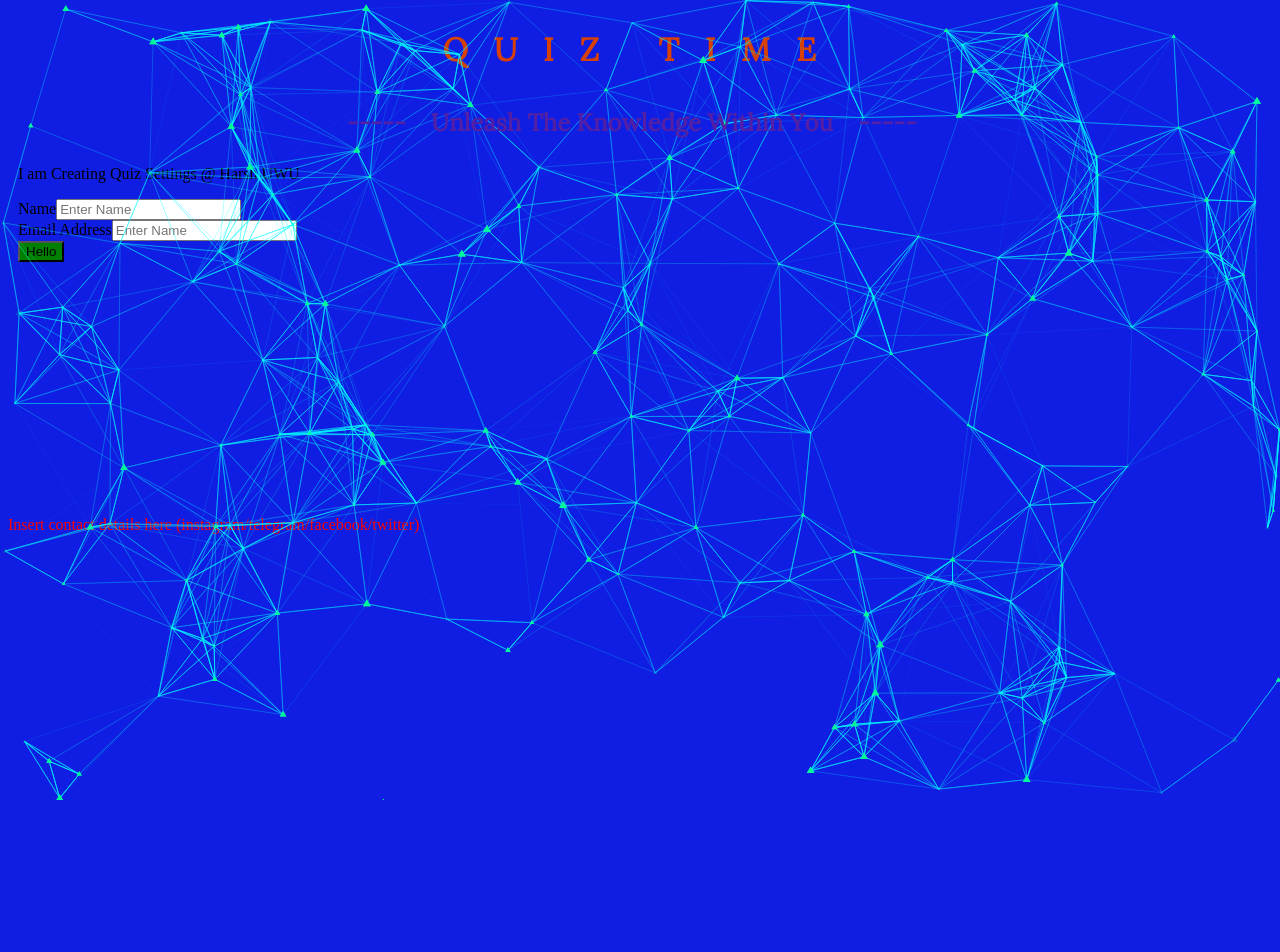
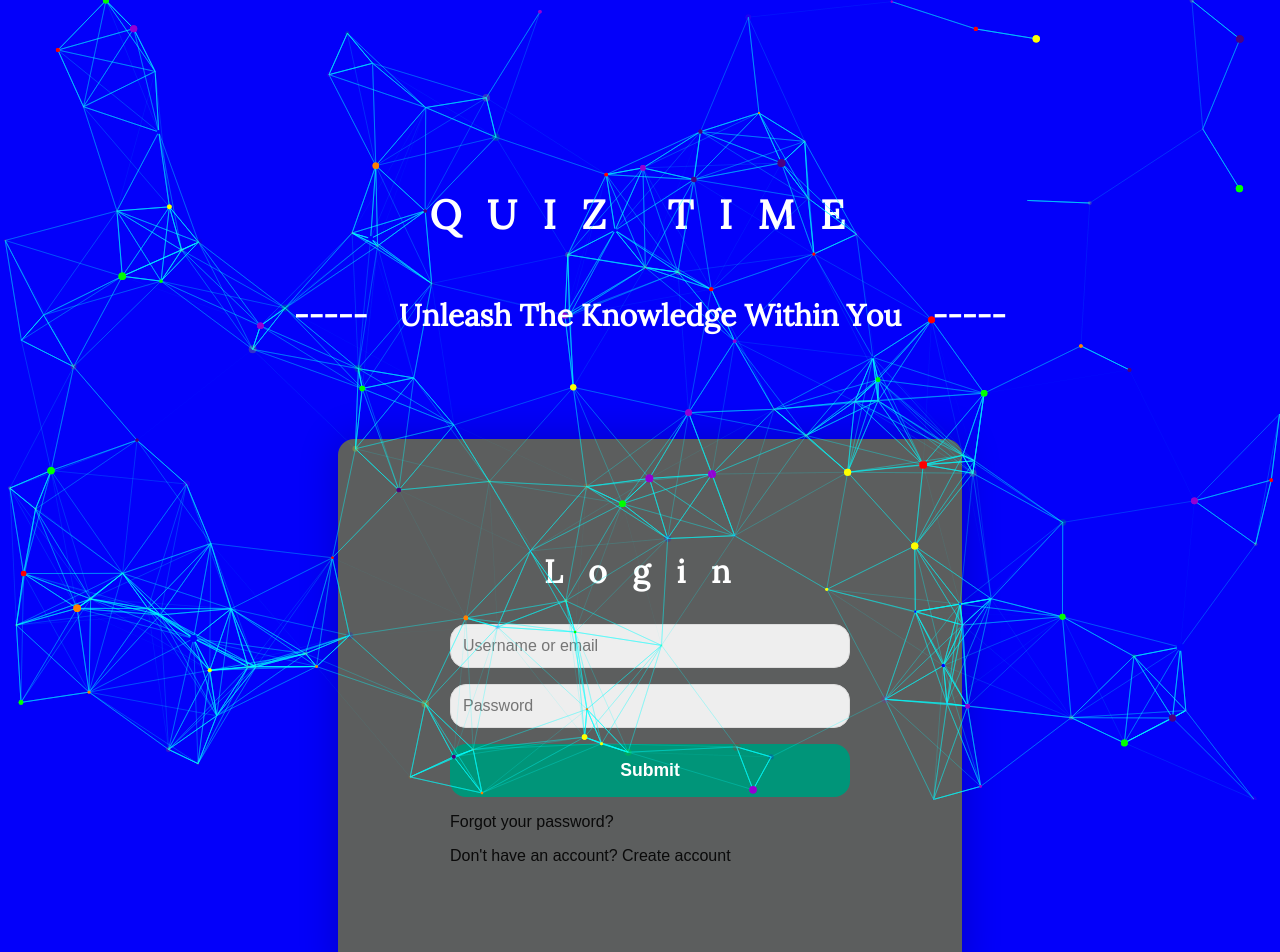
Before and after one commit to Pixels123priyal/QuizTime, a React (Create React App) app: page / in a window 1280 px wide. Shown: the top 952 px of the page. Before the commit the page ends 800 px from the top, so only its background shows below. Built offline with nearby package versions, Linux system fonts and the light colour scheme.

Commit message:
Add files via upload
With Login Interface

```diff
--- a/src/App.css
+++ b/src/App.css
@@ -7,17 +7,18 @@
    padding:0.01px;
 }
 h1{
-    color:rgb(216, 65, 5);
+    color:white;
     letter-spacing: 2vw;
     font-family: 'Lora',serif;
+    font-weight:bold;
+    animation-name:totheheading;
+    animation-iteration-count: infinite;
+    animation-duration:4s;
 }
 h2{
-    color:rgb(83, 32, 165);
+    color:white;
     font-family: 'Lora',serif;
-    padding: 5px 25px 5px 5px;
-    margin-block-start: 0.23em;
-    margin-block-end: 0.23em;
-
+    font-weight:bold;
 }
 .Message{
     margin:5px;
@@ -26,6 +27,7 @@ h2{
     align-items:center;
 }
 .temporary{
-    color: red;
+    color: black ;
+    font-size: bold;
 
 }
--- a/src/App.js
+++ b/src/App.js
@@ -16,7 +16,7 @@ function App() {
       <div className="Main-Heading"><h1>QUIZ TIME</h1></div>
       <div className="Message">
         <h2>
-          <Bounce left cascade>-----    Unleash The Knowledge Within You    -----
+          <Bounce right cascade>-----    Unleash The Knowledge Within You    -----
             </Bounce>
           </h2>
       </div>
--- a/src/Components/Button.js
+++ b/src/Components/Button.js
@@ -7,11 +7,13 @@ const Button = ({ color, text,onClick }) => {
         <button className='btn'
         style={{ backgroundColor: color }}
         onClick={onClick}>{text}</button>
+
     </div> )
 }
 
 Button.defaultProps = {
-    color: 'red'
+    color: 'red',
+    // alert:"Are you Sure ?"
 }
 
 Button.propTypes = {
--- /dev/null
+++ b/src/Components/Footer.css
@@ -0,0 +1,11 @@
+.temporary{
+    font-family:'Lora',serif;
+    font-size:1.2em;
+    display:flex;
+}
+.contactdetails{
+    display:flex;
+    margin:auto;
+    align-items: center;
+    justify-content: center;
+}
--- a/src/Components/Footer.js
+++ b/src/Components/Footer.js
@@ -1,9 +1,9 @@
 import React from 'react'
-
+import './Footer.css'
 const Footer = () => {
     return (
         <footer className="contactdetails">
-            <p className="temporary">Insert contact details here (instagram/telegram/facebook/twitter)</p>
+            {/* <p className="temporary">Insert contact details here (instagram/telegram/facebook/twitter)</p> */}
         </footer>
     )
 }
--- /dev/null
+++ b/src/Components/QuizData.css
@@ -0,0 +1,179 @@
+/* .QuizSetting{
+    display:flex;
+    align-items: center;
+    justify-content: center;
+    margin:auto;
+    flex-direction: column;
+
+;}
+.form-control{
+margin-top:1em;
+
+}
+.form-control input{
+    display:block;
+    font-family:'Lora',serif;
+    font-size:1.12em;
+    border:none;
+}
+.QuizSetting Button{
+margin-top:2em;
+font-family:'Lora',serif;
+font-size:1.8em;
+border:none;
+border-radius:4px;
+background:blue;
+transition: background 0.5s linear;
+}
+.QuizSetting Button:hover{
+    background:rgb(88, 88, 202);
+    cursor:pointer;
+
+}
+.form-control input
+{
+    font-family:'Lora',serif;
+    font-size:1.8em;
+}
+.QuizSetting label{
+    font-size:1.8em;
+} */
+
+body {
+    display: flex;
+    --color-primary: #009579;
+    --color-primary-dark: #007f67;
+    --color-secondary: #0a0a0a;
+    --color-error: #cc3333;
+    --color-success: #4bb144;
+    --border-radius: 16px;
+
+    margin: 10;
+    height: 100vh;
+    display: flex;
+    align-items:center;
+    justify-content:center;
+    font-size: 20px;
+    background: url(./BgColor.jpg);
+    background-size:cover;
+}
+
+.container {
+    /* display: flex; */
+    width: 400px;
+    max-width: 400px;
+    margin: 5rem;
+    padding: 7rem;
+    box-shadow: 0 0 40px rgba(0, 0, 0, 0.2);
+    border-radius: var(--border-radius);
+    /* background: #ffffff; */
+    background:#5c5e5e;
+}
+
+.container,
+.form__input,
+.form__button {
+
+
+    font: 500 1rem 'Quicksand', sans-serif;
+}
+
+.form--hidden {
+    display: none;
+}
+
+.form > *:first-child {
+    margin-top: 0;
+}
+
+.form > *:last-child {
+    margin-bottom: 0;
+}
+
+.form__title {
+    margin-bottom: 2rem;
+    text-align: center;
+}
+
+.form__message {
+    text-align: center;
+    margin-bottom: 1rem;
+}
+
+.form__message--success {
+    color: var(--color-success);
+}
+
+.form__message--error {
+    color: var(--color-error);
+}
+
+.form__input-group {
+    margin-bottom: 1rem;
+}
+
+.form__input {
+
+    display: block;
+    width: 100%;
+    padding: 0.75rem;
+    box-sizing: border-box;
+    border-radius: var(--border-radius);
+    border: 1px solid #dddddd;
+    outline: none;
+    background: #eeeeee;
+    /* transition: background 0.2s, border-color 0.2s; */
+}
+
+.form__input:focus {
+
+    border-color: var(--color-primary);
+    background: #ffffff;
+}
+
+.form__input--error {
+    color: var(--color-error);
+    border-color: var(--color-error);
+}
+
+.form__input-error-message {
+    margin-top: 0.5rem;
+    font-size: 0.85rem;
+    color: var(--color-error);
+}
+
+.form__button {
+    width: 100%;
+    padding: 1rem 2rem;
+    font-weight: bold;
+    font-size: 1.1rem;
+    color: #ffffff;
+    border: none;
+    border-radius: var(--border-radius);
+    outline: none;
+    cursor: pointer;
+    background: var(--color-primary);
+}
+
+.form__button:hover {
+    background: var(--color-primary-dark);
+}
+
+.form__button:active {
+    transform: scale(0.98);
+}
+
+.form__text {
+    display: flex;
+    text-align: center;
+}
+
+.form__link {
+    color: var(--color-secondary);
+    text-decoration: none;
+    cursor: pointer;
+}
+
+.form__link:hover {
+    text-decoration:underline;
+}
--- a/src/Components/QuizData.js
+++ b/src/Components/QuizData.js
@@ -1,7 +1,7 @@
 import React from 'react'
 import { PropTypes } from 'prop-types'
 import Button from './Button'
-
+import './QuizData.css'
 
 const QuizData = () => {
 
@@ -11,27 +11,126 @@ const QuizData = () => {
 
 
     return (
-        <div className="QuizSetting">
-            <p>I am Creating Quiz Settings @ Harsh UWU</p>
+        // <div className="QuizSetting">
+        //     <p>I am Creating Quiz Settings @ Harsh UWU</p>
 
-            <div className="form-control">
-                <label>
-                    Name
-                </label>
-                <input type='text' placeholder='Enter Name'/>
+        //     <div className="form-control">
+        //         <label>
+        //             Name
+        //         </label>
+        //         <input type='text' placeholder='Enter Name'/>
+        //     </div>
+
+        //     <div className="form-control">
+        //         <label>
+        //             Email Address
+        //         </label>
+        //         <input type='text' placeholder='Enter Name'/>
+        //     </div>
+
+        //     <Button  text='Submit' onClick={onClick} />
+
+        // </div>
+        <div class="container">
+        <form class="form" id="login">
+            <h1 class="form__title">Login</h1>
+            <div class="form__message form__message--error"></div>
+            <div class="form__input-group">
+                <input type="text" class="form__input" autofocus placeholder="Username or email"/>
+                <div class="form__input-error-message"></div>
             </div>
-
-            <div className="form-control">
-                <label>
-                    Email Address
-                </label>
-                <input type='text' placeholder='Enter Name'/>
+            <div class="form__input-group">
+                <input type="password" class="form__input" autofocus placeholder="Password"/>
+                <div class="form__input-error-message"></div>
             </div>
-
-            <Button color='green' text='Hello' onClick={onClick} />
-
-        </div>
+            <button class="form__button" type="submit">Submit</button>
+            <p class="form__text">
+                <a href="#" class="form__link">Forgot your password?</a>
+            </p>
+            <p class="form__text">
+                <a class="form__link" href="./" id="linkCreateAccount">Don't have an account? Create account</a>
+            </p>
+        </form>
+        <form class="form form--hidden" id="createAccount">
+            <h1 class="form__title">Create Account</h1>
+            <div class="form__message form__message--error"></div>
+            <div class="form__input-group">
+                <input type="text" id="signupUsername" class="form__input" autofocus placeholder="Username"/>
+                <div class="form__input-error-message"></div>
+            </div>
+            <div class="form__input-group">
+                <input type="text" class="form__input" autofocus placeholder="Email Address"/>
+                <div class="form__input-error-message"></div>
+            </div>
+            <div class="form__input-group">
+                <input type="password" class="form__input" autofocus placeholder="Password"/>
+                <div class="form__input-error-message"></div>
+            </div>
+            <div class="form__input-group">
+                <input type="password" class="form__input" autofocus placeholder="Confirm password"/>
+                <div class="form__input-error-message"></div>
+            </div>
+            <button class="form__button" type="submit">Submit</button>
+            <p class="form__text">
+                <a class="form__link" href="./" id="linkLogin">Already have an account? Sign in</a>
+            </p>
+        </form>
+    </div>
     )
 }
+function setFormMessage(formElement, type, message) {
+    const messageElement = formElement.querySelector(".form__message");
+
+    messageElement.textContent = message;
+    messageElement.classList.remove("form__message--success", "form__message--error");
+    messageElement.classList.add(`form__message--${type}`);
+}
+
+function setInputError(inputElement, message) {
+    inputElement.classList.add("form__input--error");
+    inputElement.parentElement.querySelector(".form__input-error-message").textContent = message;
+}
+
+function clearInputError(inputElement) {
+    inputElement.classList.remove("form__input--error");
+    inputElement.parentElement.querySelector(".form__input-error-message").textContent = "";
+}
+
+document.addEventListener("DOMContentLoaded", () => {
+    const loginForm = document.querySelector("#login");
+    const createAccountForm = document.querySelector("#createAccount");
+
+    document.querySelector("#linkCreateAccount").addEventListener("click", e => {
+        e.preventDefault();
+        loginForm.classList.add("form--hidden");
+        createAccountForm.classList.remove("form--hidden");
+    });
+
+    document.querySelector("#linkLogin").addEventListener("click", e => {
+        e.preventDefault();
+        loginForm.classList.remove("form--hidden");
+        createAccountForm.classList.add("form--hidden");
+    });
+
+    loginForm.addEventListener("submit", e => {
+        e.preventDefault();
+
+        // Perform your AJAX/Fetch login
+
+        setFormMessage(loginForm, "error", "Invalid username/password combination");
+    });
+
+    document.querySelectorAll(".form__input").forEach(inputElement => {
+        inputElement.addEventListener("blur", e => {
+            if (e.target.id === "signupUsername" && e.target.value.length > 0 && e.target.value.length < 10) {
+                setInputError(inputElement, "Username must be at least 10 characters in length");
+            }
+        });
+
+        inputElement.addEventListener("input", e => {
+            clearInputError(inputElement);
+        });
+    });
+});
 
 export default QuizData
--- a/src/QuizData.css
+++ b/src/QuizData.css
@@ -12,4 +12,5 @@
 p{
     color:black;
     font-family:'Lora',serif;
+    font-weight:bold;
 }
--- a/src/index.css
+++ b/src/index.css
@@ -6,10 +6,37 @@
   height:13cm;
   }
 body{
-  background:rgb(16, 30, 228);
+  width:100%;
+  height:100%;
+  /* background:url('./Components/BgColor.jpg'); */
+
+  background-size:cover;
+  background-repeat:no-repeat;
+  animation-name:bganimation;
+  animation-duration:20s;
+  animation-iteration-count: infinite;
+}
+@keyframes bganimation{
+  0%{
+  background: rgb(160, 112, 160);
+  }
+  16%{
+    background:indigo;
+  }
+  32%{
+    background:blue;
+  }
+  48%{
+    background:green;
+  }
+  64%{
+    background:yellow;
+  }
+  80%{
+    background:orange;
+  }
+  100%{
+    background:palevioletred;
+  }
 
 }
-#root{
- height: 100%;
-
-}
--- a/src/particleconfig.js
+++ b/src/particleconfig.js
@@ -2,20 +2,20 @@ const particlesConfig=
 {
   particles: {
     number: {
-      value: 150,
+      value: 120,
       density: {
         enable: true,
         value_area: 750
       }
     },
     color: {
-      value: "#00FA9A"
+      value:  ['#9400D3','#4B0082','#0000FF','#00FF00','#FFFF00','#FF7F00','#FF0000']
     },
     shape: {
-      type: "triangle",
+      type: "circle",
       stroke: {
         width: 0,
-        color: "#000000"
+
       },
       polygon: {
         nb_sides: 10
```
Also changed, not shown: src/Components/BgColor.jpg (added).
